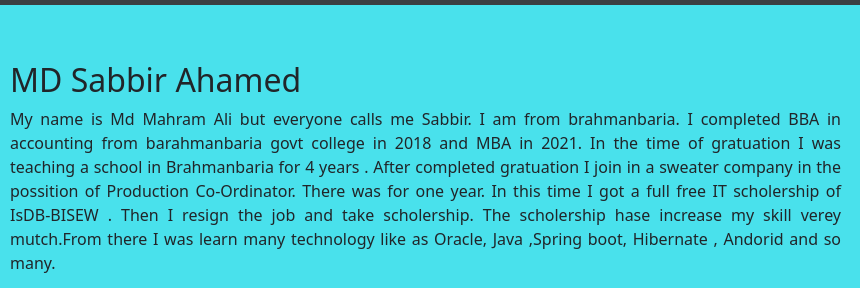
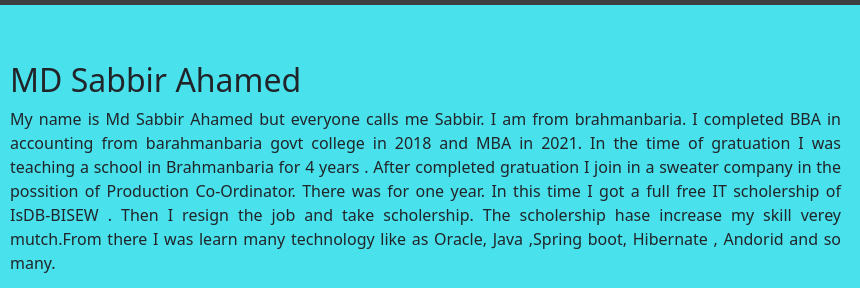
Before and after one commit to mahram1995/mahram1995.github.io, a plain HTML site: page index.html in a window 1280 px wide. Shown: the part 851-1139 px from the top of the page, 72-932 px from the left. Drawn offline with nearby package versions, Linux system fonts and the light colour scheme.

Commit message:
Update index.html

```diff
--- a/index.html
+++ b/index.html
@@ -62,7 +62,7 @@
             <div class="row align-items-center justify-content-center">
                 <div class="col-md-9 text-align-justify pt-5 ">
                     <h2>MD Sabbir Ahamed</h2>
-                    <p>My name is Md Mahram Ali but everyone calls me Sabbir. I am from brahmanbaria. I completed BBA in accounting from barahmanbaria govt college in 2018 and MBA in 2021. In the time of gratuation I was teaching  a school in Brahmanbaria for 4 years . After completed gratuation I join in a sweater company in the possition of Production Co-Ordinator. There  was for one year. In this time I got a  full free IT  scholership of IsDB-BISEW . Then I resign the job and take scholership. The scholership hase increase my skill verey mutch.From there I was learn many technology like as Oracle, Java ,Spring boot, Hibernate , Andorid and so many.</p>
+                    <p>My name is Md Sabbir Ahamed but everyone calls me Sabbir. I am from brahmanbaria. I completed BBA in accounting from barahmanbaria govt college in 2018 and MBA in 2021. In the time of gratuation I was teaching  a school in Brahmanbaria for 4 years . After completed gratuation I join in a sweater company in the possition of Production Co-Ordinator. There  was for one year. In this time I got a  full free IT  scholership of IsDB-BISEW . Then I resign the job and take scholership. The scholership hase increase my skill verey mutch.From there I was learn many technology like as Oracle, Java ,Spring boot, Hibernate , Andorid and so many.</p>
                     <p>To pursue my career with dedication, honesty, leadership and time bound is my goal. I utilize every aspect of my life and looking for a suitable job to flourish my career in dynamic and reputable organization where my knowledge, perception and skills can be utilized properly.</p>
                     <p>I like Playing football, carram and  especilay cricket. I also like to travel in new place like a naturaly  beautiful placeses. My favorite natural place are Jaflong , tea gurden, rangamati and coxbazar. When I get time  i go there for my refreshment. It make me happy and freshmind
                     </p>
```
